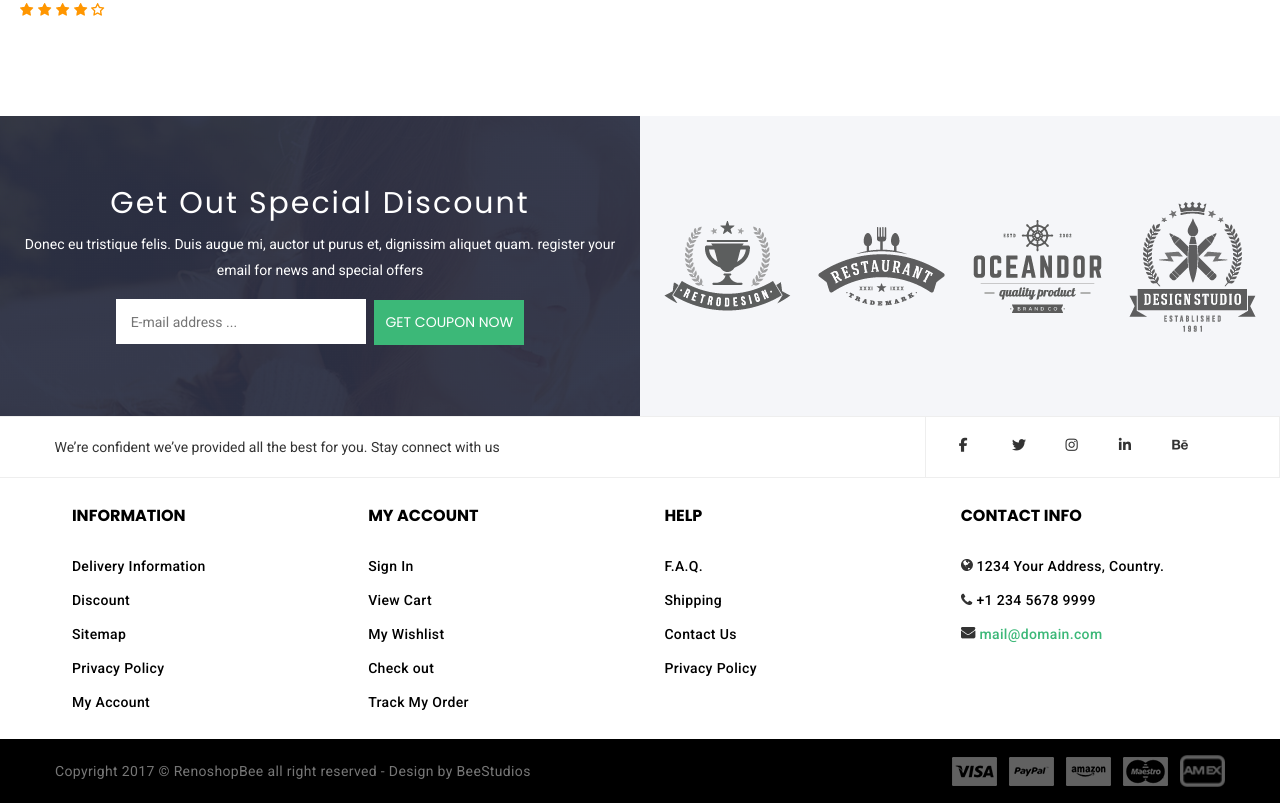
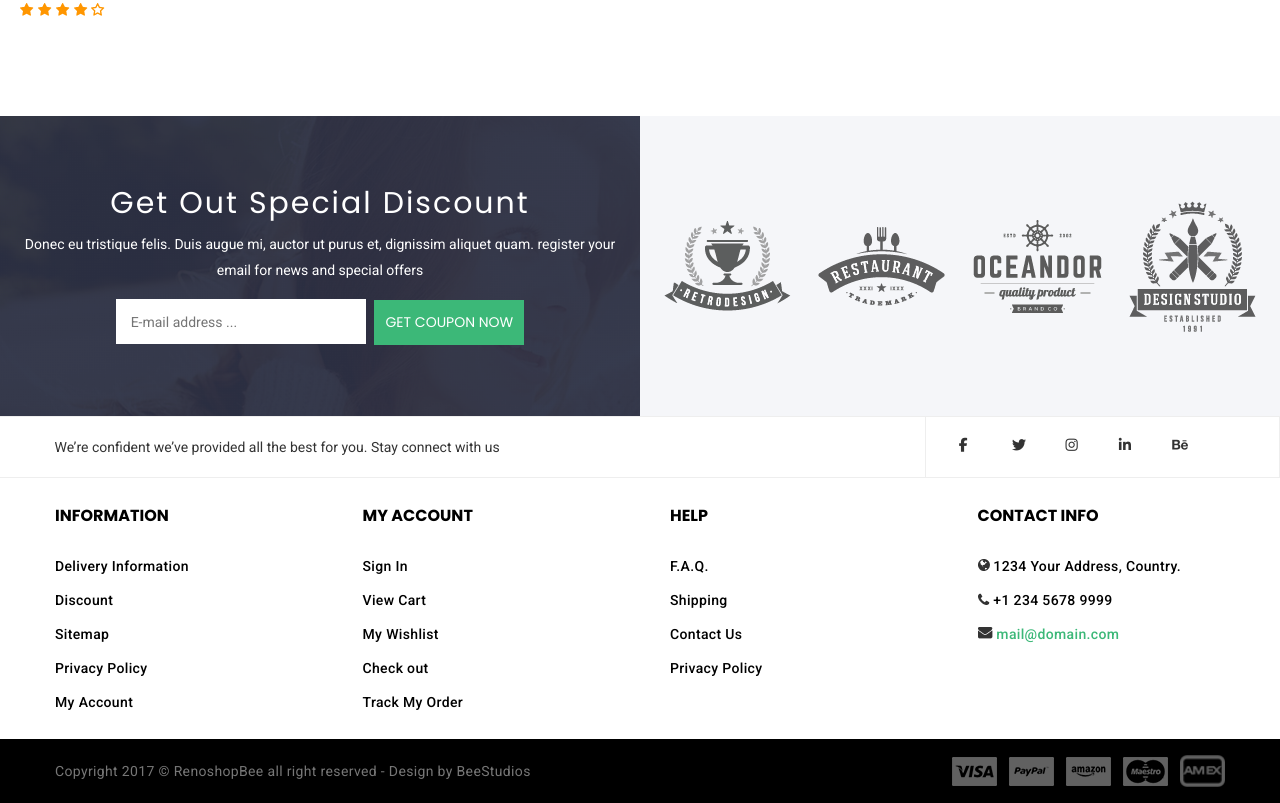
Before and after one commit to vitalyailinskyi/RenoshopBee, a website: page index.html in a window 1280 px wide. Shown: the part 5184-5987 px from the top of the page. Drawn offline with nearby package versions, Linux system fonts and the light colour scheme; files whose address does not match are found by name.

Commit message:
Some fixes

```diff
--- a/css/general-styles.css
+++ b/css/general-styles.css
@@ -878,7 +878,7 @@ cart-table, inputs and buttons */
   padding-top: 45px;
   padding-bottom: 94px;
   display: flex;
-  justify-content: space-around;
+  justify-content: space-between;
   flex-wrap: wrap;
   gap: 15px;
 }
```
Also changed, not shown: css/index.css (+0 -45 lines).
